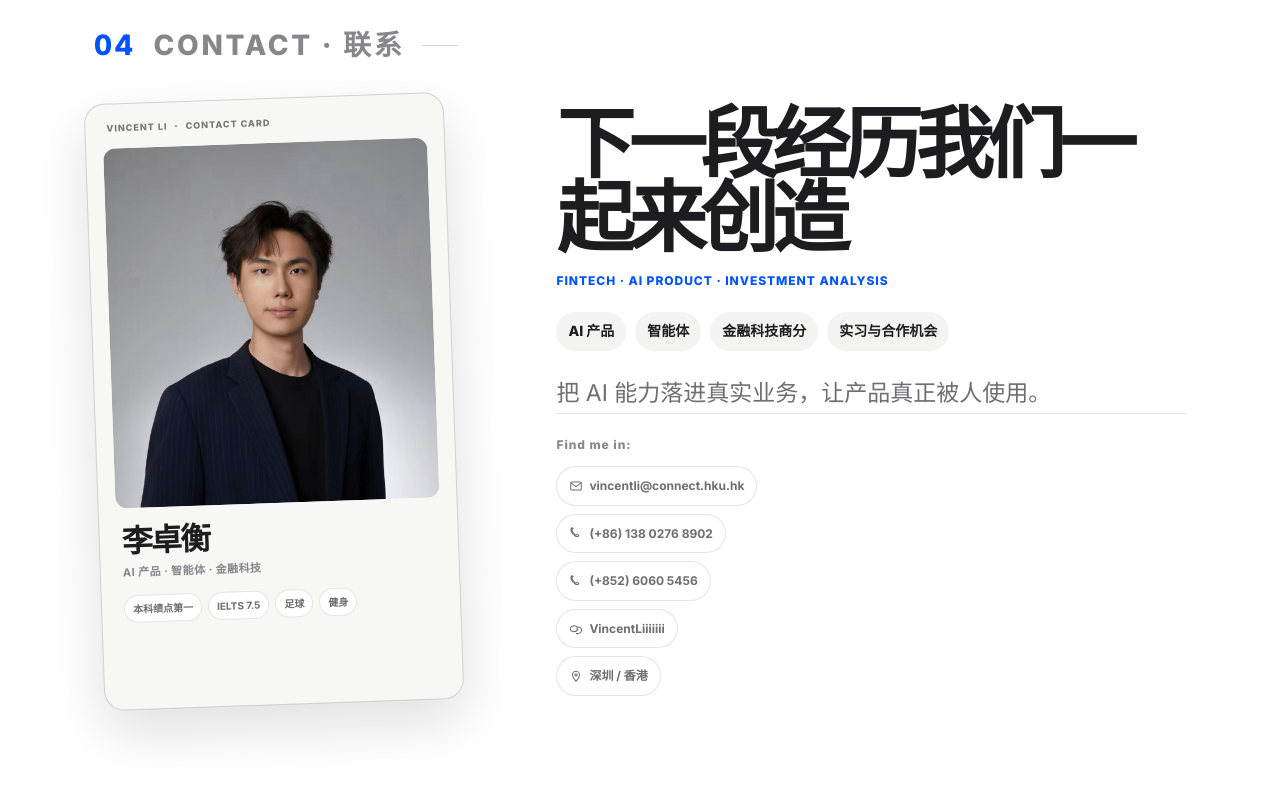
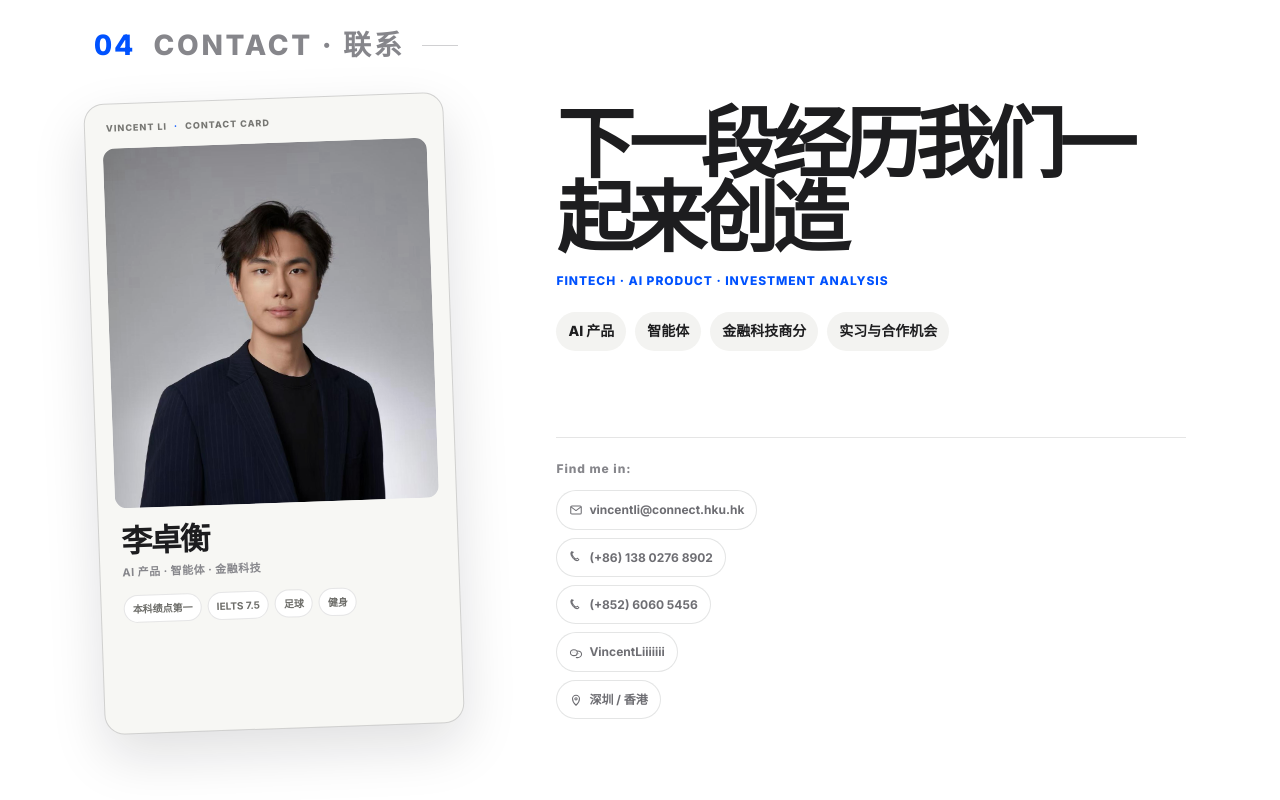
Before and after one commit to lizhuoheng273-debug/li-zhuoheng-website, a React (Vite) app: page / in a window 1280 px wide. Shown: the part 3135-3935 px from the top of the page. Built offline with nearby package versions, Linux system fonts and the light colour scheme.

Commit message:
fix: refine project links and contact spacing

```diff
--- a/src/components/Contact.jsx
+++ b/src/components/Contact.jsx
@@ -73,7 +73,6 @@ export default function Contact({ lang }) {
             <div className="contact-focus">
               <span>{isEn ? 'AI Product' : 'AI 产品'}</span><span>{isEn ? 'AI Agents' : '智能体'}</span><span>{isEn ? 'FinTech Analysis' : '金融科技商分'}</span><span>{isEn ? 'Internships & Collaboration' : '实习与合作机会'}</span>
             </div>
-            <p className="contact-slogan">{isEn ? 'Turning AI capabilities into real business value and products people genuinely use.' : '把 AI 能力落进真实业务，让产品真正被人使用。'}</p>
             <div className="contact-line" aria-label={isEn ? 'Find me in' : '联系方式'}>
               <div className="contact-find-label">Find me in:</div>
               <div className="contact-list">
--- a/src/components/Projects.jsx
+++ b/src/components/Projects.jsx
@@ -266,7 +266,13 @@ course-timetable-builder.zip
 }
 
 function InlineMarkdown({ text }) {
-  return text.split(/(\*\*.*?\*\*)/g).map((part, index) => part.startsWith('**') ? <strong key={index}>{part.slice(2, -2)}</strong> : part)
+  return text.split(/(\*\*.*?\*\*|\[[^\]]+\]\(https?:\/\/[^)]+\)|https?:\/\/\S+)/g).map((part, index) => {
+    if (part.startsWith('**')) return <strong key={index}>{part.slice(2, -2)}</strong>
+    const markdownLink = part.match(/^\[([^\]]+)\]\((https?:\/\/[^)]+)\)$/)
+    if (markdownLink) return <a className="project-md-link" key={index} href={markdownLink[2]} target="_blank" rel="noreferrer">{markdownLink[1]}</a>
+    if (part.startsWith('http://') || part.startsWith('https://')) return <a className="project-md-link" key={index} href={part} target="_blank" rel="noreferrer">{part}</a>
+    return part
+  })
 }
 
 function MarkdownArticle({ source, projectId, projectTitle, onImageClick, lang }) {
--- a/src/styles.css
+++ b/src/styles.css
@@ -279,7 +279,7 @@ filter:blur(22px);z-index:0}
 .project-detail-overlay{position:fixed;inset:0;z-index:6000;display:grid;place-items:center;padding:clamp(14px,3vw,44px);background:rgba(4,6,10,.86);backdrop-filter:blur(12px);overscroll-behavior:contain;animation:detail-overlay-in .22s ease-out}.project-detail-panel{width:min(1320px,100%);max-height:calc(100vh - 28px);overflow:hidden;border:1px solid rgba(255,255,255,.13);border-radius:20px;background:#11151d;box-shadow:0 28px 90px rgba(0,0,0,.55);color:#e9edf4;display:flex;flex-direction:column}.project-detail-head{display:flex;align-items:flex-start;justify-content:space-between;gap:24px;padding:24px clamp(24px,3vw,38px);border-bottom:1px solid rgba(255,255,255,.1)}.project-detail-head span{color:#8c9bb0;font-family:"Inter",var(--sans);font-size:11px;font-weight:700;letter-spacing:.08em;text-transform:uppercase}.project-detail-head h2{margin-top:7px;font-size:clamp(24px,2.5vw,34px);letter-spacing:-.02em;line-height:1.1}.project-detail-head button{width:36px;height:36px;border:1px solid rgba(255,255,255,.16);border-radius:50%;background:transparent;color:#f4f6f9;font-size:26px;line-height:1;cursor:pointer}.project-detail-head button:hover{background:rgba(255,255,255,.1)}
 .project-detail-content{display:grid;grid-template-columns:minmax(0,.95fr) minmax(380px,1.05fr);min-height:0;flex:1}.project-detail-copy,.project-detail-gallery{overflow:auto;overscroll-behavior:contain}.project-detail-copy{padding:clamp(24px,3vw,42px);border-right:1px solid rgba(255,255,255,.1)}.project-detail-gallery{padding:clamp(18px,2vw,28px);display:grid;align-content:start;gap:22px;background:#0c0f15}.project-detail-gallery figure{margin:0;border:1px solid rgba(255,255,255,.1);border-radius:11px;overflow:hidden;background:#141a24}.project-detail-gallery figure>button{display:block;width:100%;padding:0;border:0;background:#fff;cursor:zoom-in}.project-detail-gallery img{display:block;width:100%;height:auto;background:#fff}.project-detail-gallery figcaption{display:grid;gap:5px;padding:13px 14px;border-bottom:1px solid rgba(255,255,255,.08);color:#aeb9c8;font-size:12px;line-height:1.55}.project-detail-gallery figcaption b{color:#f5f7fb;font-size:14px}.project-detail-gallery figcaption b::after{content:' · 点击放大';margin-left:8px;color:#668fff;font-size:10px;font-weight:700}.project-detail-gallery figcaption span{color:#9eacbe}
 .project-image-lightbox{position:fixed;inset:0;z-index:6100;display:grid;place-items:center;padding:34px;background:rgba(0,0,0,.92);cursor:zoom-out}.project-image-lightbox img{max-width:calc(100vw - 90px);max-height:calc(100vh - 90px);width:auto;height:auto;object-fit:contain;box-shadow:0 24px 80px rgba(0,0,0,.55);cursor:default}.project-image-lightbox>button{position:absolute;top:20px;right:24px;width:38px;height:38px;border:1px solid rgba(255,255,255,.25);border-radius:50%;background:#161b24;color:#fff;font-size:25px;line-height:1;cursor:pointer;z-index:1}
-.project-markdown{font-size:14px;line-height:1.75;color:#bec8d6}.project-markdown h2{margin:0 0 18px;color:#fff;font-size:29px;line-height:1.2}.project-markdown h3{margin:30px 0 12px;padding-bottom:9px;border-bottom:1px solid rgba(255,255,255,.12);color:#fff;font-size:18px}.project-markdown h4{margin:20px 0 8px;color:#f5f7fa;font-size:15px}.project-markdown p{margin:0 0 12px}.project-markdown strong{color:#fff;font-weight:800}.project-markdown blockquote{margin:17px 0;padding:10px 14px;border-left:2px solid #4d81ff;background:rgba(77,129,255,.1);color:#d5deed}.project-markdown pre{margin:0;padding:2px 10px;border-left:1px solid rgba(255,255,255,.16);font-family:"IBM Plex Mono",monospace;font-size:11px;line-height:1.55;white-space:pre-wrap;color:#9eb4d5}.project-md-bullet{display:flex;gap:9px;align-items:flex-start}.project-md-bullet>span:first-child{flex:0 0 auto;color:#77a0ff}.project-md-bullet-copy{min-width:0;flex:1}.project-md-table{padding:7px 9px;margin:0 0 1px!important;background:rgba(255,255,255,.045);font-size:12px}.project-detail-loading{color:#93a2b8;font-size:14px}@keyframes detail-overlay-in{from{opacity:0}to{opacity:1}}
+.project-markdown{font-size:14px;line-height:1.75;color:#bec8d6}.project-markdown h2{margin:0 0 18px;color:#fff;font-size:29px;line-height:1.2}.project-markdown h3{margin:30px 0 12px;padding-bottom:9px;border-bottom:1px solid rgba(255,255,255,.12);color:#fff;font-size:18px}.project-markdown h4{margin:20px 0 8px;color:#f5f7fa;font-size:15px}.project-markdown p{margin:0 0 12px}.project-markdown strong{color:#fff;font-weight:800}.project-markdown blockquote{margin:17px 0;padding:10px 14px;border-left:2px solid #4d81ff;background:rgba(77,129,255,.1);color:#d5deed}.project-markdown pre{margin:0;padding:2px 10px;border-left:1px solid rgba(255,255,255,.16);font-family:"IBM Plex Mono",monospace;font-size:11px;line-height:1.55;white-space:pre-wrap;color:#9eb4d5}.project-md-link{color:#77a0ff;text-decoration:none;font-weight:700}.project-md-link:hover,.project-md-link:focus-visible{color:#a8c0ff;text-decoration:underline;text-underline-offset:3px}.project-md-bullet{display:flex;gap:9px;align-items:flex-start}.project-md-bullet>span:first-child{flex:0 0 auto;color:#77a0ff}.project-md-bullet-copy{min-width:0;flex:1}.project-md-table{padding:7px 9px;margin:0 0 1px!important;background:rgba(255,255,255,.045);font-size:12px}.project-detail-loading{color:#93a2b8;font-size:14px}@keyframes detail-overlay-in{from{opacity:0}to{opacity:1}}
 .project-markdown{font-size:14px;line-height:1.75;color:#bec8d6}.project-markdown h2{margin:0 0 18px;color:#fff;font-size:29px;line-height:1.2}.project-markdown h3{margin:30px 0 12px;padding-bottom:9px;border-bottom:1px solid rgba(255,255,255,.12);color:#fff;font-size:18px}.project-markdown h4{margin:20px 0 8px;color:#f5f7fa;font-size:15px}.project-markdown p{margin:0 0 12px}.project-markdown strong{color:#fff;font-weight:800}.project-markdown blockquote{margin:17px 0;padding:10px 14px;border-left:2px solid #4d81ff;background:rgba(77,129,255,.1);color:#d5deed}.project-markdown pre{margin:0;padding:2px 10px;border-left:1px solid rgba(255,255,255,.16);font-family:"IBM Plex Mono",monospace;font-size:11px;line-height:1.55;white-space:pre-wrap;color:#9eb4d5}.project-md-bullet{display:flex;gap:9px}.project-md-bullet>span{color:#77a0ff}.project-md-table{padding:7px 9px;margin:0 0 1px!important;background:rgba(255,255,255,.045);font-size:12px}.project-detail-loading{color:#93a2b8;font-size:14px}.skill-download{display:inline-flex;align-items:center;gap:8px;margin:8px 0 18px;padding:10px 15px;border:1px solid rgba(104,147,255,.56);border-radius:7px;background:rgba(73,124,255,.15);color:#b9ccff;font-size:13px;font-weight:800}.skill-download::after{content:'↓';font-size:16px}@keyframes detail-overlay-in{from{opacity:0}to{opacity:1}}
 @media (max-width:850px){.project-detail-overlay{padding:10px}.project-detail-panel{max-height:calc(100vh - 20px);border-radius:14px}.project-detail-head{padding:18px 20px}.project-detail-content{grid-template-columns:1fr;overflow:auto}.project-detail-copy{overflow:visible;border-right:0}.project-detail-gallery{overflow:visible;grid-template-columns:repeat(2,minmax(0,1fr))}.project-detail-head h2{font-size:23px}}
 .project-detail-panel{width:min(1700px,100%)}
@@ -325,7 +325,7 @@ filter:blur(22px);z-index:0}
 .contact-copy{align-self:stretch;display:flex;flex-direction:column;max-width:780px;padding:10px 0}.contact-copy h2{margin:0;color:var(--ink);font-size:clamp(44px,6.5vw,78px);font-family:var(--serif);font-weight:700;letter-spacing:-.08em;line-height:.95}.contact-keywords{margin-top:14px;color:var(--accent);font-family:"Inter",var(--sans);font-size:12px;font-weight:750;letter-spacing:.08em;text-transform:uppercase}
 .contact-focus{display:flex;flex-wrap:wrap;gap:9px;margin:22px 0}.contact-focus span{padding:8px 12px;border-radius:999px;background:#f3f3f1;color:var(--ink);font-size:14px;font-weight:750}
 .contact-slogan{max-width:680px;color:var(--ink-2);font-size:clamp(20px,2.1vw,23px);font-family:var(--sans);line-height:1.75;letter-spacing:0}
-.contact-line{padding-top:21px;margin-top:auto;border-top:1px solid var(--hairline);font-family:"Inter",var(--sans);font-size:12px;font-weight:700;color:var(--ink-2)}
+.contact-line{padding-top:21px;margin-top:clamp(38px,5vw,68px);border-top:1px solid var(--hairline);font-family:"Inter",var(--sans);font-size:12px;font-weight:700;color:var(--ink-2)}
 .contact-find-label{color:var(--ink-3);font-size:12px;font-weight:800;letter-spacing:.08em}.contact-list{display:flex;flex-direction:column;align-items:flex-start;gap:8px;margin-top:12px}.contact-action{position:relative;display:inline-flex;align-items:center}.contact-action>a{display:inline-flex;align-items:center;gap:6px;padding:9px 12px;border:1px solid rgba(16,18,20,.11);border-radius:999px;background:#fff;color:var(--ink-2);transition:background .16s,border-color .16s,color .16s,transform .16s}.contact-action>a:hover,.contact-action>a:focus-visible{border-color:var(--ink);background:var(--ink);color:#fff;transform:translateY(-1px);outline:none}.contact-icon{width:14px;height:14px;flex:0 0 auto;stroke:currentColor;stroke-width:1.8;fill:none;stroke-linecap:round;stroke-linejoin:round}
 .contact-copy-toast{position:fixed;z-index:20;left:50%;bottom:28px;padding:10px 16px;border-radius:999px;background:var(--ink);color:#fff;font-family:"Inter",var(--sans);font-size:12px;font-weight:800;letter-spacing:.04em;box-shadow:0 10px 24px rgba(16,18,20,.2);transform:translateX(-50%);animation:contact-toast-in .18s ease-out}
 .contact-resume{margin-left:auto;padding:11px 17px;border-radius:999px;background:var(--ink);color:#fff;transition:background .16s,transform .16s}.contact-resume:hover{background:var(--accent);transform:translateY(-1px)}
```
Also changed, not shown: public/assets/projects/course-planner/README.md, public/assets/projects/job-workbench/README.md.
